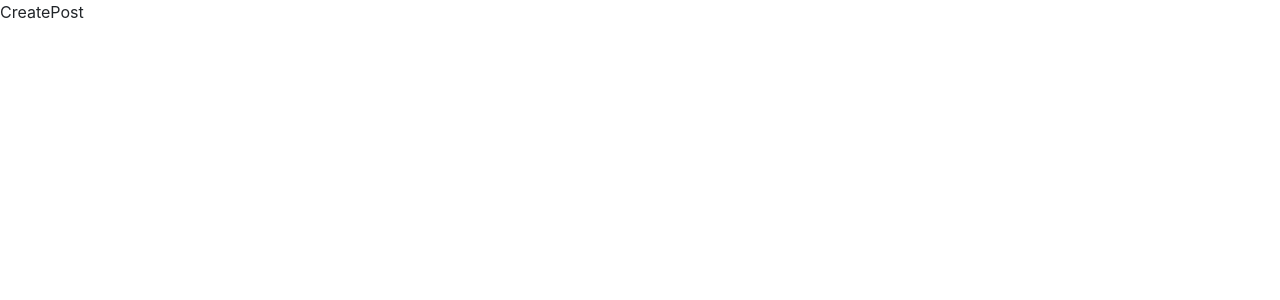
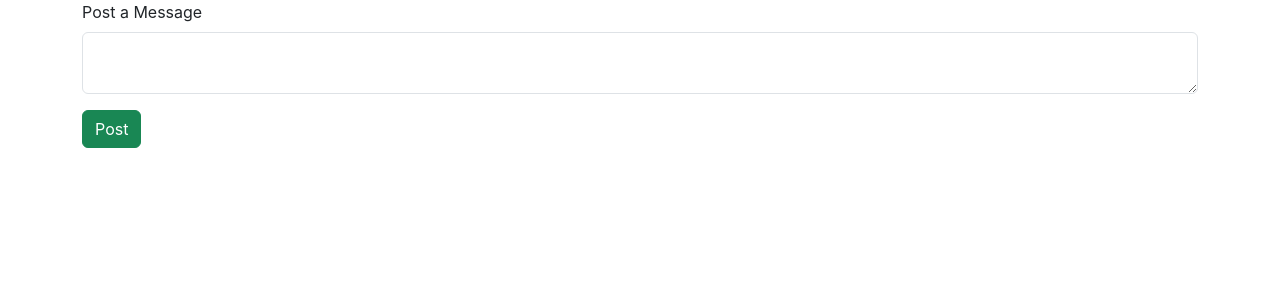
Before and after one commit to shaniba17/Blog-App-Front--End, a React (Create React App) app: page /create in a window 1280 px wide. Shown: the top 300 px of the page. Built offline with nearby package versions, Linux system fonts and the light colour scheme.

Commit message:
completed

```diff
--- a/src/components/CreatePost.jsx
+++ b/src/components/CreatePost.jsx
@@ -2,7 +2,23 @@ import React from 'react'
 
 const CreatePost = () => {
   return (
-    <div>CreatePost</div>
+    <div>
+        <div className="container">
+            <div className="row">
+                <div className="col col-12 col-sm-12 col-md-12 col-lg-12 col-xl-12 col-xxl-12">
+                    <div className="row g-3">
+                        <div className="col col-12 col-sm-12 col-md-12 col-lg-12 col-xl-12 col-xxl-12">
+                            <label htmlFor="" className="form-label">Post a Message</label>
+                            <textarea name="" id="" className="form-control"></textarea>
+                        </div>
+                        <div className="col col-12 col-sm-12 col-md-12 col-lg-12 col-xl-12 col-xxl-12">
+                            <button className="btn btn-success">Post</button>
+                        </div>
+                    </div>
+                </div>
+            </div>
+        </div>
+    </div>
   )
 }
 
```
